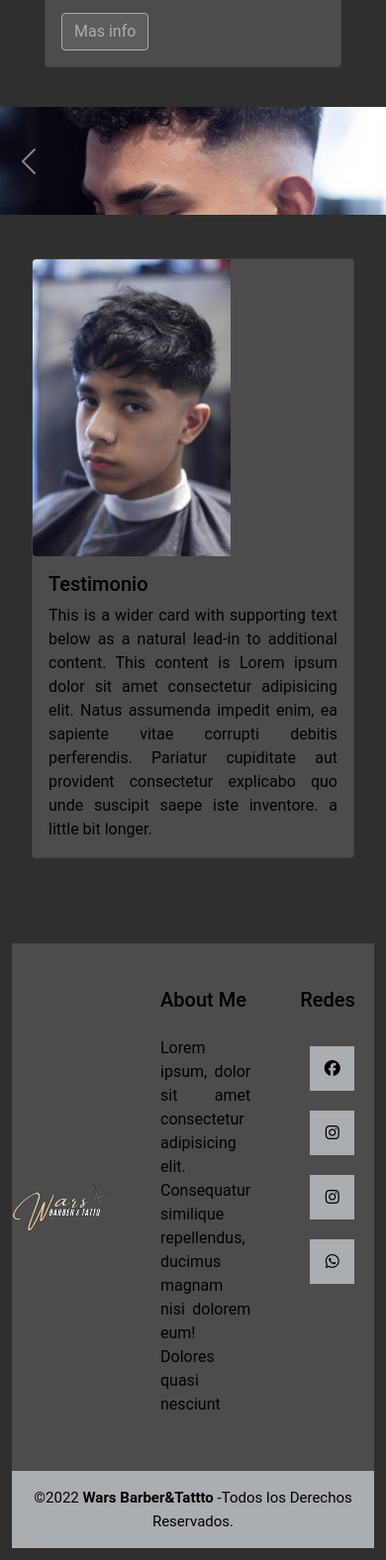
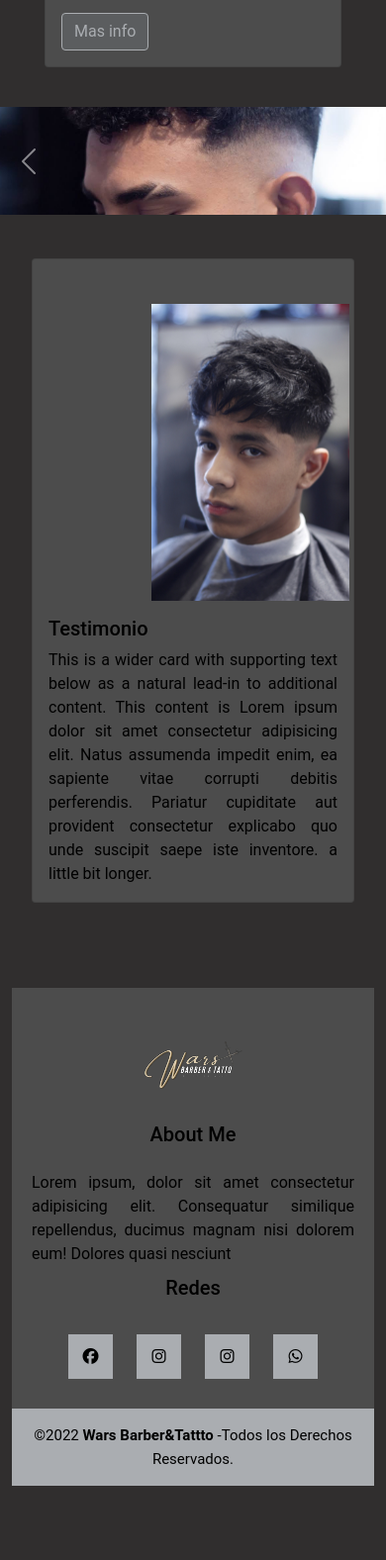
Before and after one commit to mariaaacl/proyecto_scss, a website: page index.html in a window 390 px wide. Shown: the part 1406-2982 px from the top of the page at 99% size. After the commit the page ends 2919 px from the top, so only its background shows below. Drawn offline with nearby package versions, Linux system fonts and the light colour scheme.

Commit message:
agregando SEO I

```diff
--- a/SCSS/Style.scss
+++ b/SCSS/Style.scss
@@ -1,7 +1,3 @@
-@import "mixin";
-@import "extend";
-@import "maps";
-@import "general";
 @import "header";
 @import "footer";
 @import "index";
@@ -9,3 +5,7 @@
 @import "galeria";
 @import "about";
 @import "contacto";
+@import "mixin";
+@import "extend";
+@import "maps";
+@import "general";
--- a/SCSS/general.scss
+++ b/SCSS/general.scss
@@ -23,7 +23,12 @@ body {
 
 // VISTAS
 
-@media only screen and (min-width: 0px) and (max-width:768px) {
+@media only screen and (min-width: 0px) and (max-width:800px) {
+
+    .imgTes {
+        padding-left: 120px;
+        padding-top: 45px;
+    }
 
     .aboutM {
         padding: 10px;
@@ -33,20 +38,23 @@ body {
     .contenedorFormInf {
         box-shadow: 0 0 20px 0 #ffffff4d;
         display: grid;
-        margin-bottom: 30px;
+        margin-bottom: 100px;
     }
 
     .pie-pagina {
         width: 100%;
-        background-color: white;
+        background-color: #4c4c4c;
 
         .grupo-1 {
-            width: 90%;
+            width: auto;
             grid-template-columns: repeat(1, 1fr);
-            gap: 30px;
-            padding: 35px 0px;
+            justify-items: center;
+            text-align: center;
+            padding: 20px 20px;
+            gap: 0px;
 
         }
     }
 
+
     }
--- a/SCSS/header.scss
+++ b/SCSS/header.scss
@@ -1,3 +1,10 @@
+// VARIABLES
+$bg-color: #302e2e;
+$color-gen: #000000;
+$bg-color-card: #4c4c4c;
+$bg-card: #5b5d5f;
+$color-card: #aaadb1;
+
 // MENU
 .navbar-nav{
     text-align: center;
--- a/index.html
+++ b/index.html
@@ -4,6 +4,8 @@
     <meta charset="UTF-8">
     <meta http-equiv="X-UA-Compatible" content="IE=edge">
     <meta name="viewport" content="width=device-width, initial-scale=1.0">
+    <meta name="description" content=" War'sBarber&Tatto te ofrece servicios de barberia y tatuajes, donde podras perzonalizar todas tus ideas en un cambio de imagen como reflejarlas en tu piel">
+    <meta name="keywords" content= " Inicio, Servicios, Tatto, Barber, Barberia, Tatuajes, Testimonio">
     <title>Wars Barber and Tatto</title>
     <link rel="shortcut icon" href="../Studio Clemente/assets/imagenes/FAVICON.jpg" type="image/jpg">
     <!-- CSS BOOTSTRAP -->
@@ -108,7 +110,7 @@
                 <div class="card mb-3">
                     <div class="row g-0">
                       <div class="col-md-4">
-                        <img src="assets/imagenes/testimonio.png" class="img-fluid rounded-start" alt="...">
+                        <img src="assets/imagenes/testimonio.png" class="img-fluid rounded-start imgTes" alt="...">
                       </div>
                       <div class="col-md-8">
                         <div class="card-body">
```
Also changed, not shown: view/acerca.html (+2 -0 lines), view/contacto.html (+2 -0 lines), view/galeria.html (+2 -0 lines), view/servicios.html (+2 -0 lines), Css/Estilo.css, SCSS/index.scss (line endings or trailing spaces).
